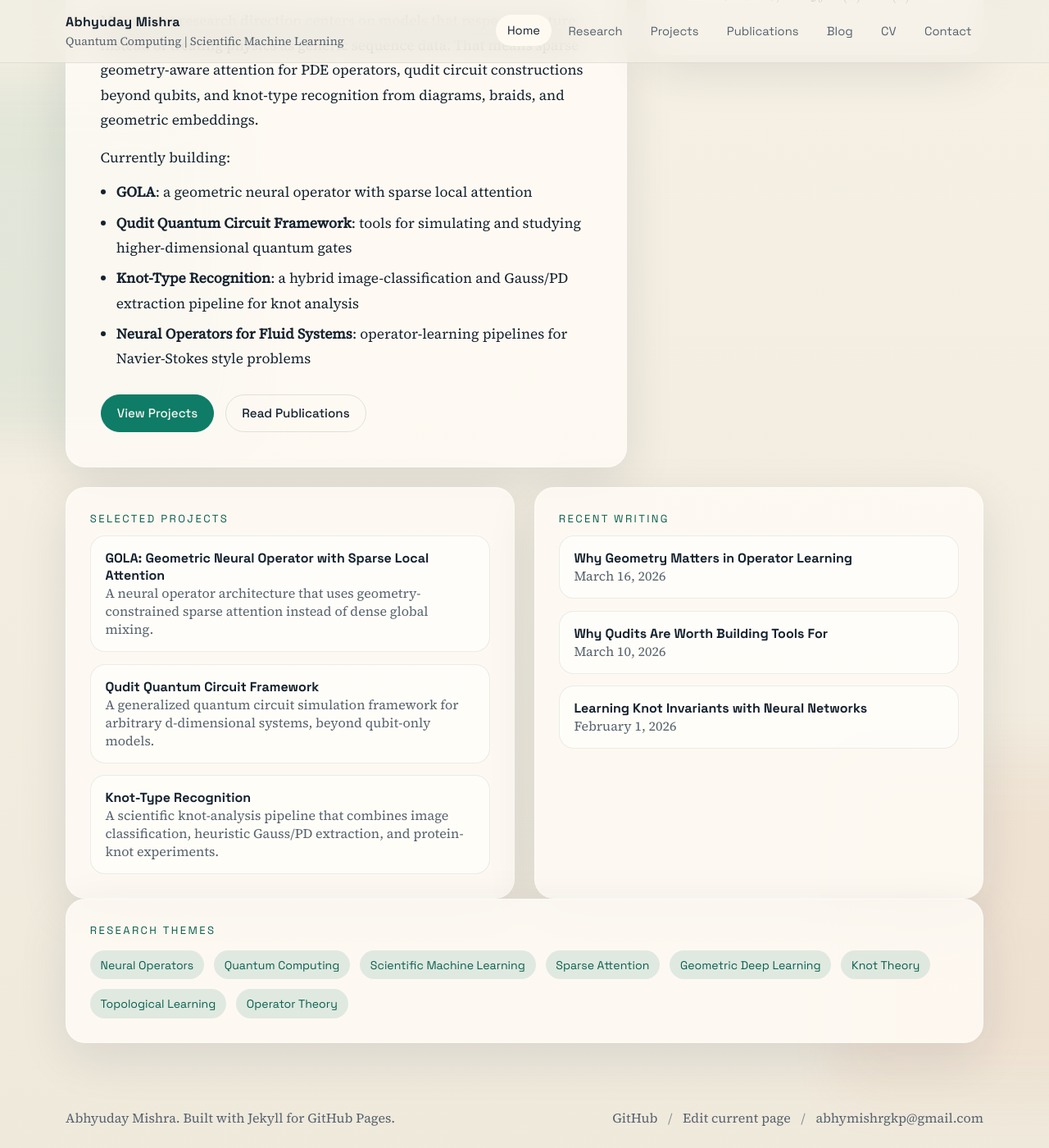
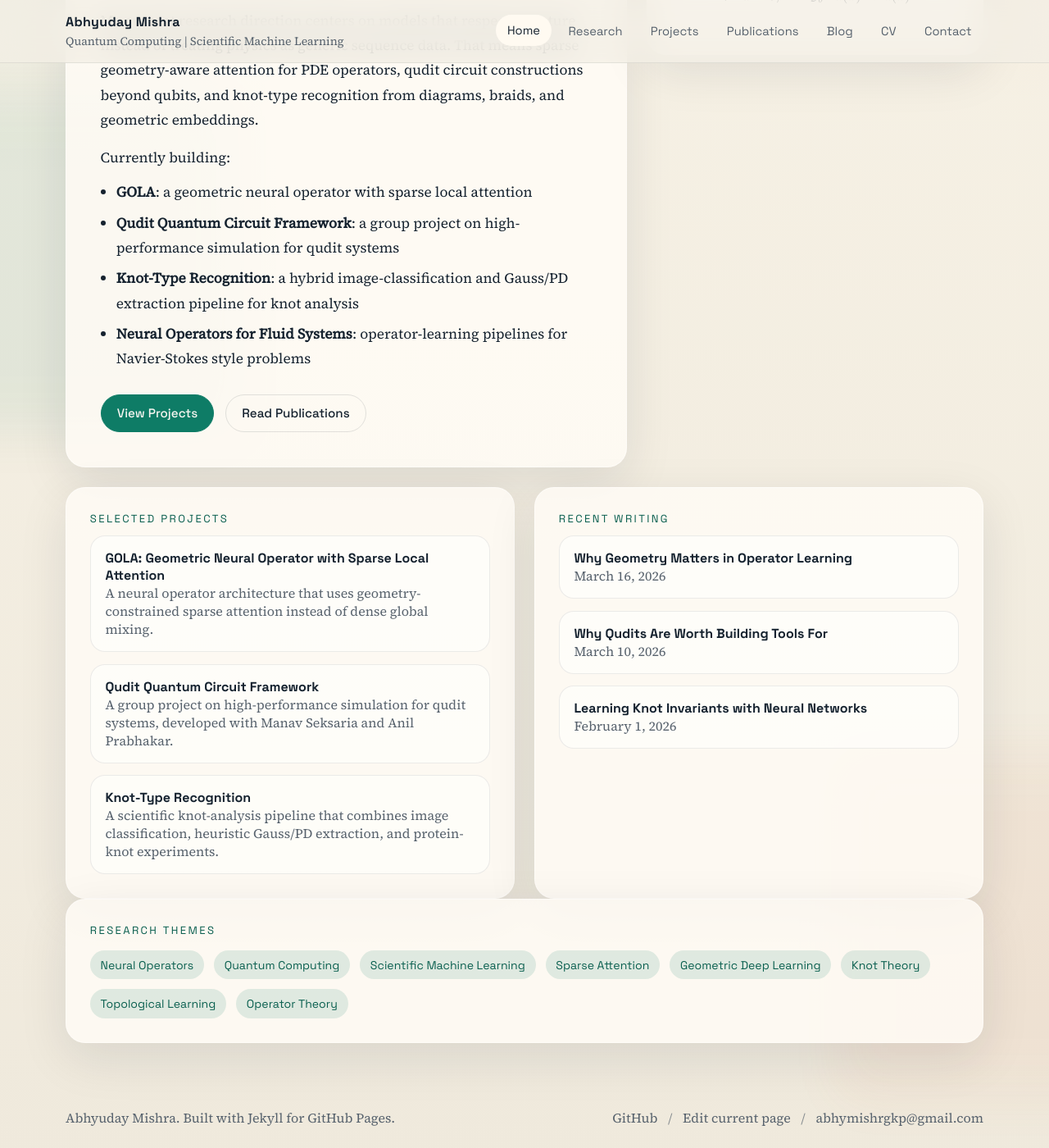
Before and after one commit to abhyudaymishr/abhyudaymishr.github.io, a Jekyll site: the page built from index.md, in a window 1280 px wide and 1400 px high, scrolled down 469 px. Shown: the whole window at 82% size. Built offline with Jekyll 4.4.1, drawn with Linux system fonts in a browser that asks for light colours.

Commit message:
add SCI 2025 qudit publication

```diff
--- a/_projects/qudit-circuit-framework.md
+++ b/_projects/qudit-circuit-framework.md
@@ -1,9 +1,9 @@
 ---
 title: "Qudit Quantum Circuit Framework"
 permalink: /projects/qudit-circuit-framework/
-summary: "A generalized quantum circuit simulation framework for arbitrary d-dimensional systems, beyond qubit-only models."
-status: "Prototype"
-timeline: "2026"
+summary: "A group project on high-performance simulation for qudit systems, developed with Manav Seksaria and Anil Prabhakar."
+status: "Group project"
+timeline: "2025-2026"
 image: "https://scx2.b-cdn.net/gfx/news/2023/two-qudits-fully-entan.jpg"
 image_alt: "High-dimensional entanglement image for a qudit circuit framework"
 topics:
@@ -13,9 +13,9 @@
   - Generalized QFT
 order: 2
 ---
-A generalized quantum circuit simulation framework supporting **qudits**, or $d$-dimensional quantum systems.
+This work is a **group project** developed with **Manav Seksaria**, **Abhyuday Mishra**, and **Anil Prabhakar**.
 
-Unlike conventional quantum simulators restricted to qubits with $d = 2$, this framework is aimed at circuits over arbitrary Hilbert space dimensions.
+The project centers on **qudit**, a high-performance simulator for $d$-dimensional quantum systems. Unlike conventional simulators restricted to qubits with $d = 2$, it targets arbitrary local Hilbert-space dimensions and is motivated by practical simulation needs for higher-dimensional quantum computing.
 
 <div class="image-grid">
   <figure class="image-card">
@@ -43,6 +43,20 @@
 - increase information density per site
 - reduce circuit depth in some constructions
 - improve fault-tolerance tradeoffs on suitable hardware
+
+## Collaboration and Publication
+
+This simulator effort is not presented here as individual work. It is a collaborative project with:
+
+- Manav Seksaria
+- Abhyuday Mishra
+- Anil Prabhakar
+
+The corresponding publication on the site is:
+
+- **qudit: High-Performance Simulator for Qudit Systems**
+- Venue: **2025 Supercomputing India (SCI)**
+- eCF Paper Id: `scindia2025__pap367`
 
 ## Mathematical Representation
 
--- a/cv.md
+++ b/cv.md
@@ -62,7 +62,7 @@
   <article class="publication-card">
     <p class="eyebrow">Quantum Computing</p>
     <h3 class="publication-card__title">Qudit Quantum Circuit Framework</h3>
-    <p class="publication-card__abstract">Higher-dimensional circuit abstractions for algorithm design and simulation across arbitrary local dimension $d$, including generalized gates and qudit QFT structures.</p>
+    <p class="publication-card__abstract">Group project on high-performance simulation for qudit systems, developed with Manav Seksaria and Anil Prabhakar and connected to the SCI 2025 paper <em>qudit: High-Performance Simulator for Qudit Systems</em>.</p>
   </article>
   <article class="publication-card">
     <p class="eyebrow">Scientific Systems</p>
--- a/index.md
+++ b/index.md
@@ -10,6 +10,6 @@
 Currently building:
 
 - **GOLA**: a geometric neural operator with sparse local attention
-- **Qudit Quantum Circuit Framework**: tools for simulating and studying higher-dimensional quantum gates
+- **Qudit Quantum Circuit Framework**: a group project on high-performance simulation for qudit systems
 - **Knot-Type Recognition**: a hybrid image-classification and Gauss/PD extraction pipeline for knot analysis
 - **Neural Operators for Fluid Systems**: operator-learning pipelines for Navier-Stokes style problems
```
Also changed, not shown: _publications/2025-01-01-qudit-high-performance-simulator.md (added, +29 -0 lines), _publications/2026-02-01-qudit-circuit-optimization.md (deleted, +0 -15 lines).
